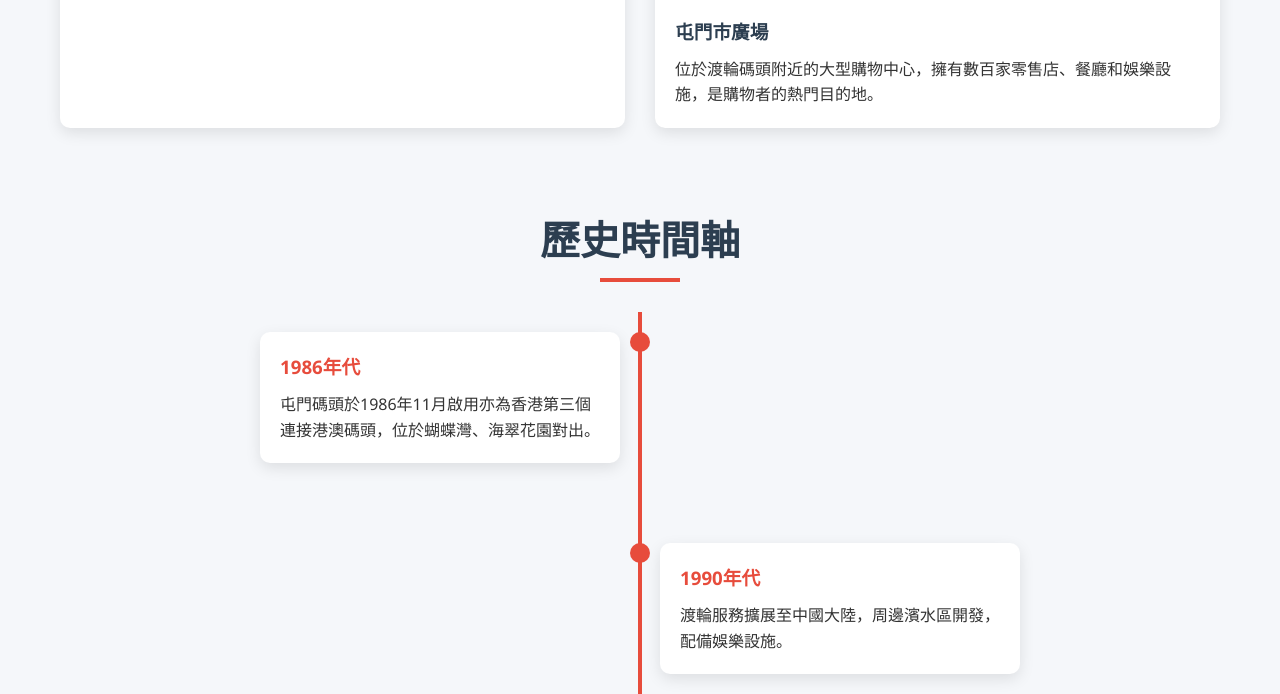
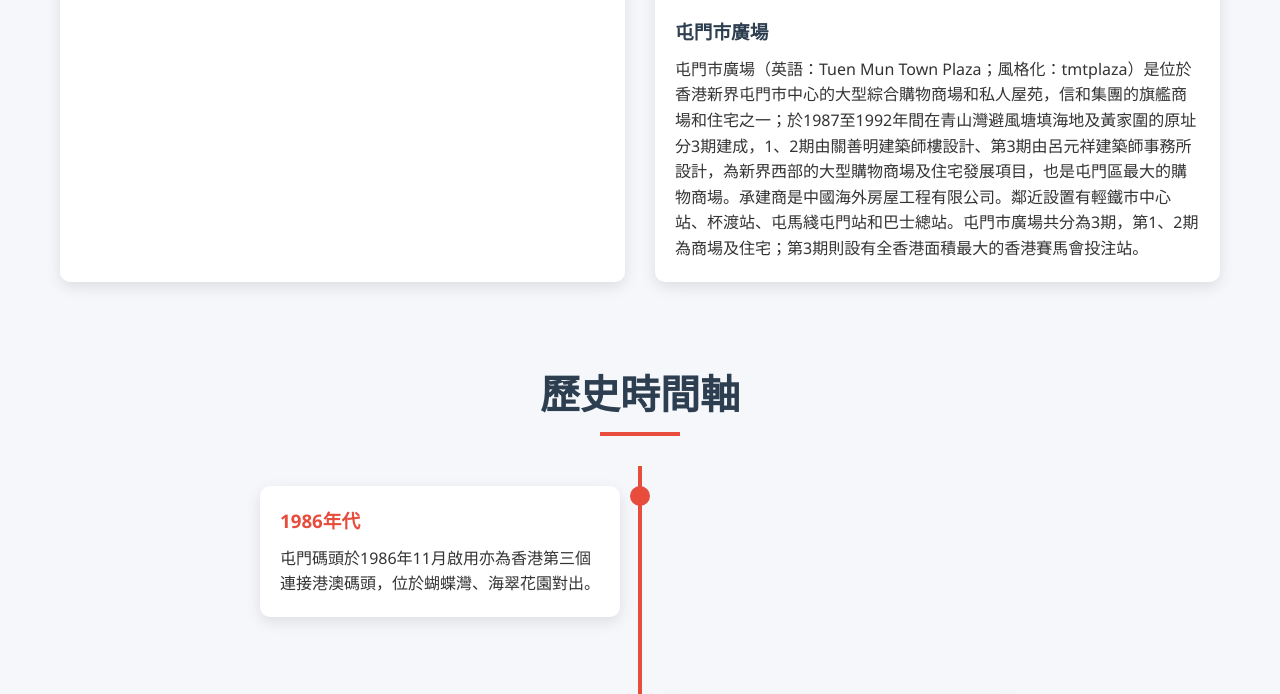
Before and after one commit to itpeoplework/starfish, a plain HTML site: page index.html in a window 1280 px wide. Shown: the part 2199-2893 px from the top of the page. Drawn offline with Linux system fonts and the light colour scheme.

Commit message:
Update index.html

```diff
--- a/index.html
+++ b/index.html
@@ -314,7 +314,7 @@
                     </div>
                     <div class="card-content">
                         <h3>屯門市廣場</h3>
-                        <p>位於渡輪碼頭附近的大型購物中心，擁有數百家零售店、餐廳和娛樂設施，是購物者的熱門目的地。</p>
+                        <p>屯門市廣場（英語：Tuen Mun Town Plaza；風格化：tmtplaza）是位於香港新界屯門市中心的大型綜合購物商場和私人屋苑，信和集團的旗艦商場和住宅之一；於1987至1992年間在青山灣避風塘填海地及黃家圍的原址分3期建成，1、2期由關善明建築師樓設計、第3期由呂元祥建築師事務所設計，為新界西部的大型購物商場及住宅發展項目，也是屯門區最大的購物商場。承建商是中國海外房屋工程有限公司。鄰近設置有輕鐵市中心站、杯渡站、屯馬綫屯門站和巴士總站。屯門市廣場共分為3期，第1、2期為商場及住宅；第3期則設有全香港面積最大的香港賽馬會投注站。</p>
                     </div>
                 </div>
             </div>
@@ -388,6 +388,7 @@
     <footer>
         <p>&copy; 2025 屯門渡輪碼頭區域介紹 | 版權由田海星所有</p>
         <p style="margin-top: 10px;">本網頁為教育目的的示例頁面</p>
+        <a href="https://wheredate-html.vercel.app/">資料來源</a>
     </footer>
 </body>
 </html>
```
